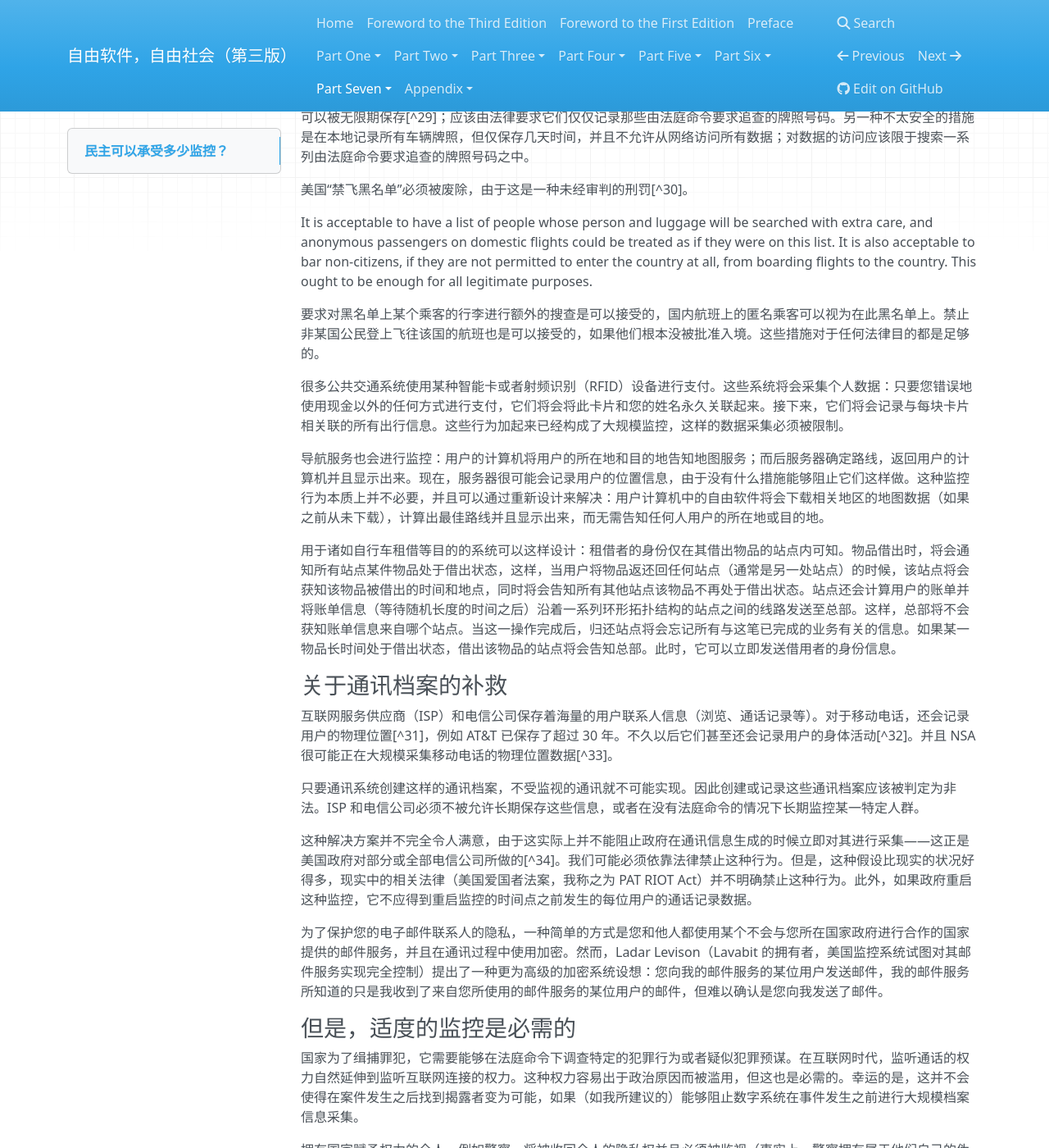
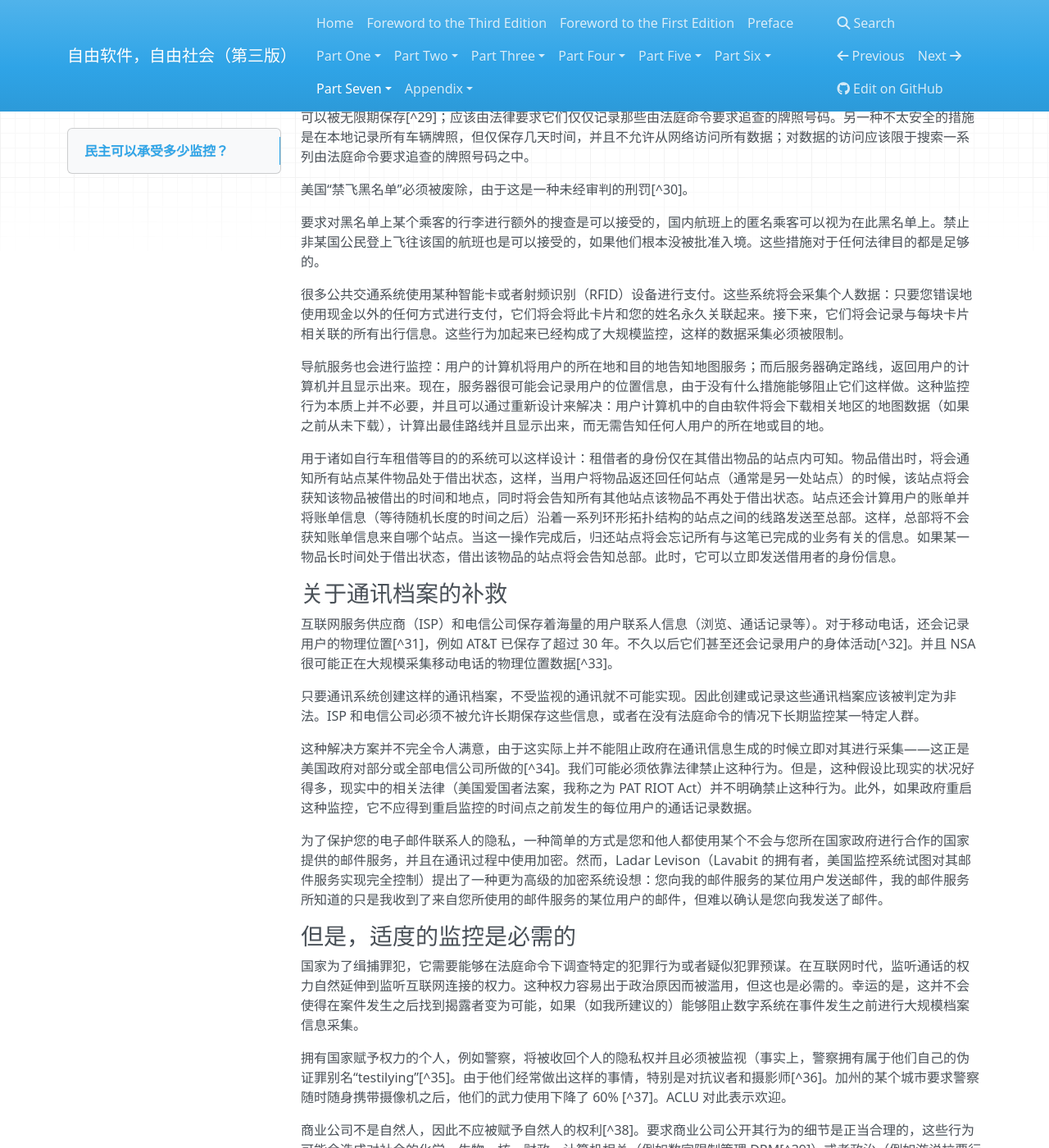
Before and after one commit to beijinglug/fsfs-zh, an MkDocs documentation site: the page built from docs/surveillance-vs-democracy.md, in a window 1280 px wide and 1400 px high, scrolled down 3460 px. Shown: the whole window at 82% size. Built offline with MkDocs 1.6.1, drawn with Linux system fonts in a browser that asks for light colours; nearby versions of some CDN libraries; old or Windows-style settings are respelled for this version of MkDocs; some of the changed text lies outside the part shown.

Commit message:
Minor revision
Minor revision by Nadebula on Sep. 19th

```diff
--- a/docs/surveillance-vs-democracy.md
+++ b/docs/surveillance-vs-democracy.md
@@ -62,9 +62,9 @@
 
 我们需要将这样的隐私设计融入我们所有的数字系统。
 
-### 对数据采集的补救：分布式数据
+### 对数据采集的补救：让数据分散开来
 
-使监控行为不危害隐私的一种方式是保持分布式（dispersed）数据从而难于访问。老式的安保摄像头对隐私很少构成威胁[^23]，由于录像数据存储在安装这些设备的营业场所内，并且至多被保存几周。由于访问这些数据相对困难，这种数据采集行动从未被大规模部署；只有当某人报导一起犯罪行为时，这些影响数据才会被访问。每天对数以百万计的数据卡带进行人工采集再进行观看或复制几乎是不现实的。
+使监控行为不危害隐私的一种方式是使数据保持分散状态从而难于访问。老式的安保摄像头对隐私很少构成威胁[^23]，由于录像数据存储在安装这些设备的营业场所内，并且至多被保存几周。由于访问这些数据相对困难，这种数据采集行动从未被大规模部署；只有当某人报导一起犯罪行为时，这些影响数据才会被访问。每天对数以百万计的数据卡带进行人工采集再进行观看或复制几乎是不现实的。
 
 如今，老式的安保摄像头已经变成了监控摄像机：由于它们被连接到互联网，采集的影像可以传输到一所数据中心并被永久保存。这已经是很危险的了，但事情正在变得更坏。面部识别技术的发展使得这样的事情成为可能：对可疑的新闻记者在街道上进行不间断跟踪以便察看他们同何人交谈。
 
@@ -90,13 +90,6 @@
 
 美国“禁飞黑名单”必须被废除，由于这是一种未经审判的刑罚[^30]。
 
-It is acceptable to have a list of people whose person and luggage will
-be searched with extra care, and anonymous passengers on domestic
-flights could be treated as if they were on this list. It is also
-acceptable to bar non-citizens, if they are not permitted to enter the
-country at all, from boarding flights to the country. This ought to be
-enough for all legitimate purposes.
-
 要求对黑名单上某个乘客的行李进行额外的搜查是可以接受的，国内航班上的匿名乘客可以视为在此黑名单上。禁止非某国公民登上飞往该国的航班也是可以接受的，如果他们根本没被批准入境。这些措施对于任何法律目的都是足够的。
 
 很多公共交通系统使用某种智能卡或者射频识别（RFID）设备进行支付。这些系统将会采集个人数据：只要您错误地使用现金以外的任何方式进行支付，它们将会将此卡片和您的姓名永久关联起来。接下来，它们将会记录与每块卡片相关联的所有出行信息。这些行为加起来已经构成了大规模监控，这样的数据采集必须被限制。
```
Also changed, not shown: other parts of docs/surveillance-vs-democracy.md (+1 -1 lines).
